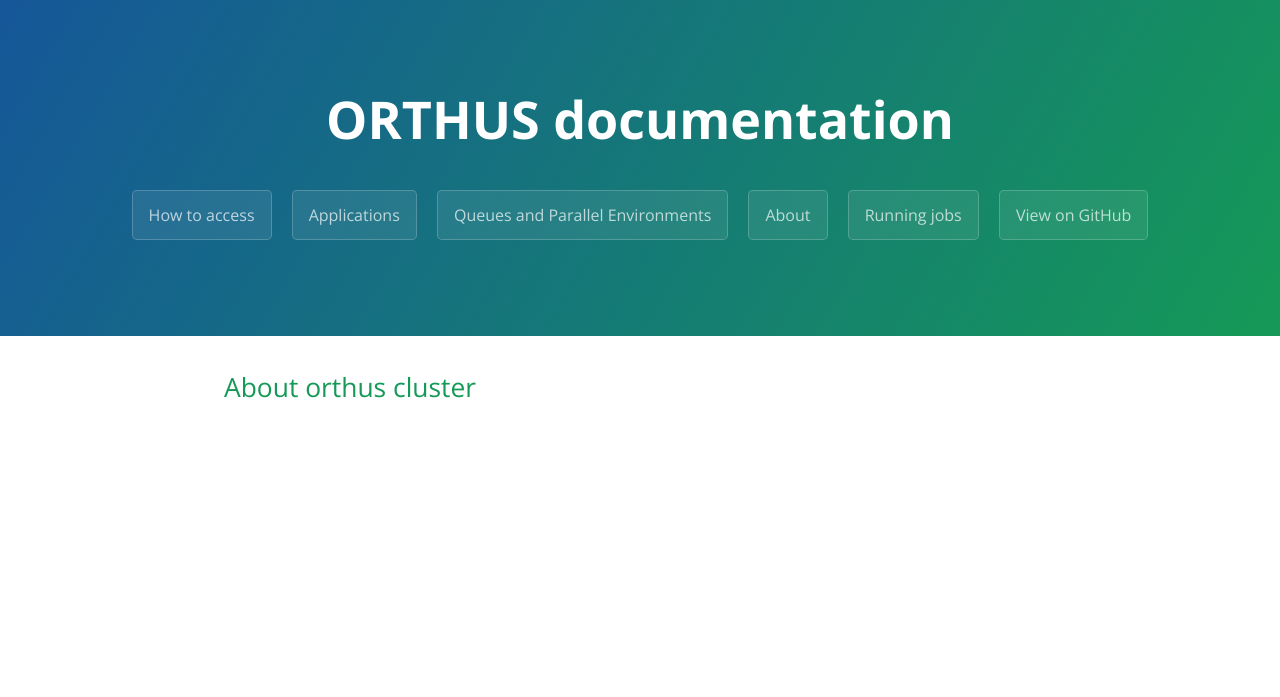
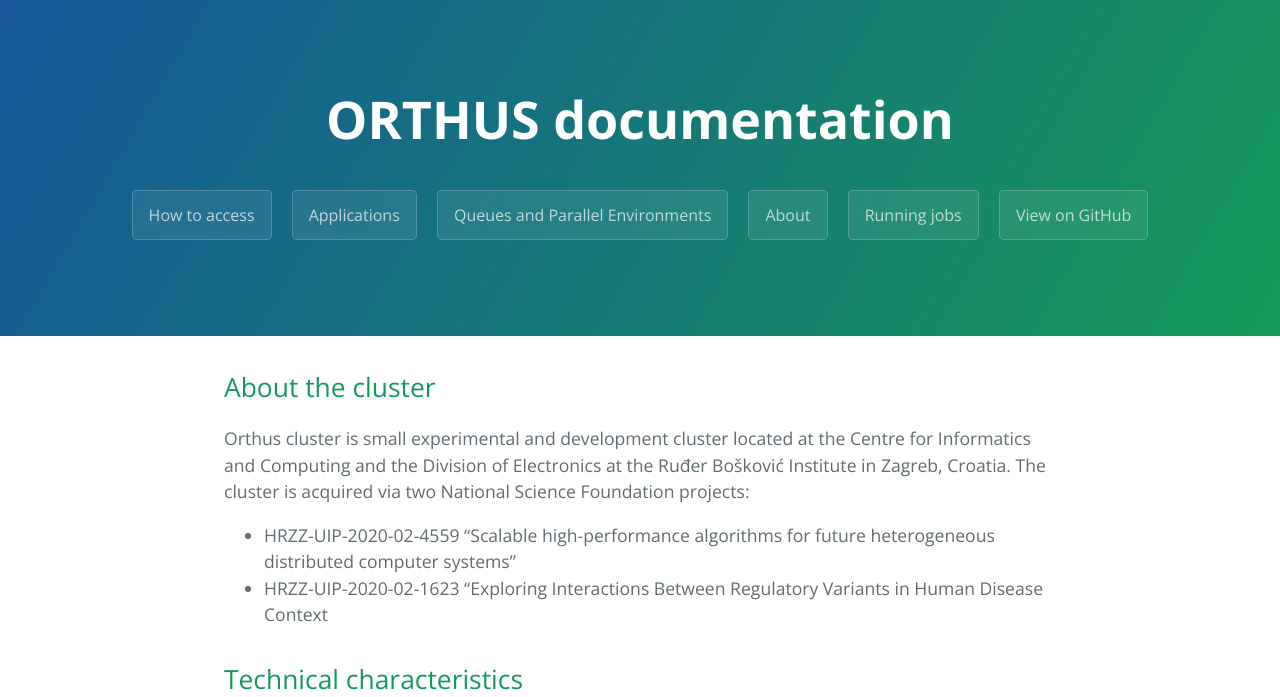
Before and after one commit to HybridScale/orthus, a Jekyll site: the page built from index.md, in a window 1280 px wide. Shown: the top 697 px of the page. Built offline with Jekyll 4.4.1, drawn with Linux system fonts in a browser that asks for light colours; grey boxes are pictures that could not be loaded.

```diff
--- a/index.md
+++ b/index.md
@@ -4,4 +4,15 @@ layout: template
 filename: index
 ---
 
-## About orthus cluster
+## About the cluster
+Orthus cluster is small experimental and development cluster located at the Centre for Informatics and Computing and the Division of Electronics at the Ruđer Bošković Institute in Zagreb, Croatia.
+The cluster is acquired via two National Science Foundation projects:
+
+- HRZZ-UIP-2020-02-4559 "Scalable high-performance algorithms for future heterogeneous distributed computer systems"
+- HRZZ-UIP-2020-02-1623 "Exploring Interactions Between Regulatory Variants in Human Disease Context
+
+
+## Technical characteristics
+
+
+![Alt text](https://mojoblak.irb.hr/s/gifFHzfM9gwNxx9)
```
Also changed, not shown: access.md (+8 -3 lines).
